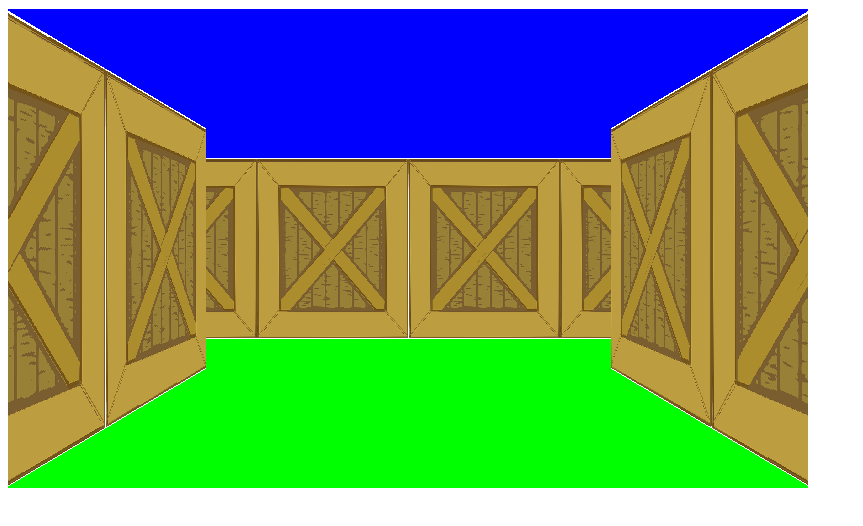
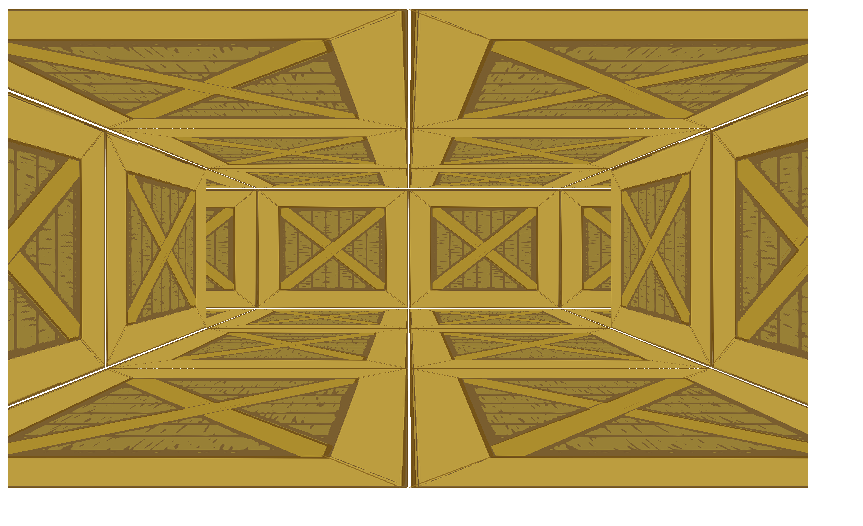
Before and after one commit to edgaralexanderfr/simple-raycaster, a plain HTML site: page index.html in a window 1280 px wide. Shown: the whole page, without its empty margins (0-863 px from the left). Drawn offline with Linux system fonts and the light colour scheme; animation ran at ten frames a second.

Commit message:
Terminar prototipo de floor casting.

```diff
--- a/index.html
+++ b/index.html
@@ -81,7 +81,7 @@
 				}
 			}
 
-			var h = wallsHeight * canvas.height;
+			var h = canvas.height;
 			distance = (side == 0) ? (mapX - x + (1 - stepX) / 2) / dx : (mapY - y + (1 - stepY) / 2) / dy ;
 			height   = Math.floor(h / distance);
 			tex      = textures[ map[ mapY ][ mapX ] - 1 ];
@@ -133,7 +133,6 @@
 				floorYWall = mapY + 1.0;
 			}
 
-			h = canvas.height;
 			var distWall, distPlayer, currentDist;
 
 			distWall = distance;
@@ -155,17 +154,17 @@
 
 				// floor
 				index = (vy * canvasWidth + c) * 4;
-				buffer[ index ]     = 0;
-				buffer[ index + 1 ] = 255;
-				buffer[ index + 2 ] = 0;
-				buffer[ index + 3 ] = 255;
+				buffer[ index ]     = texBuffer[ texIndex ];
+				buffer[ index + 1 ] = texBuffer[ texIndex + 1 ];
+				buffer[ index + 2 ] = texBuffer[ texIndex + 2 ];
+				buffer[ index + 3 ] = texBuffer[ texIndex + 3 ];
 
 				// ceiling
 				index = ((h - vy) * canvasWidth + c) * 4;
-				buffer[ index ]     = 0;
-				buffer[ index + 1 ] = 0;
-				buffer[ index + 2 ] = 255;
-				buffer[ index + 3 ] = 255;
+				buffer[ index ]     = texBuffer[ texIndex ];
+				buffer[ index + 1 ] = texBuffer[ texIndex + 1 ];
+				buffer[ index + 2 ] = texBuffer[ texIndex + 2 ];
+				buffer[ index + 3 ] = texBuffer[ texIndex + 3 ];
 			}
 		}
 
@@ -219,7 +218,7 @@
 	}
 
 	var textures    = [];
-	var wallsHeight = 1.5;
+	var wallsHeight = 1.5; // TODO: Consider this...
 	var map         = [
 		[1,1,1,1,1,1,1,1,1,1],
 		[1,0,0,0,0,0,0,0,0,1],
```
